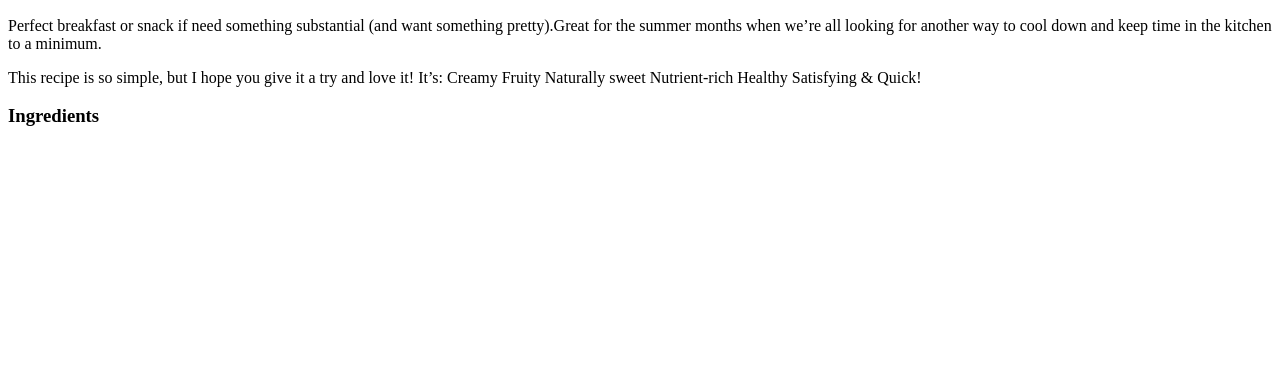
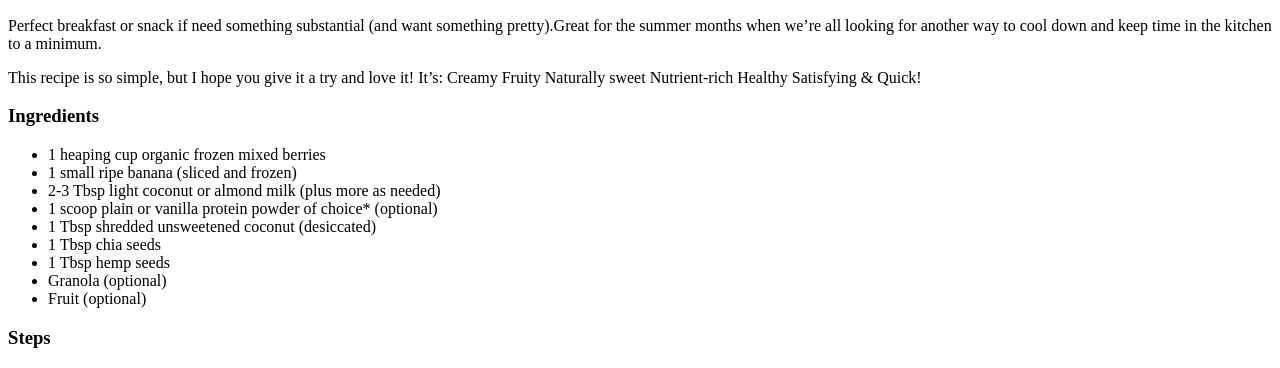
Before and after one commit to RottenK1D/odin-recipes, a plain HTML site: page recipes/smoothie-bowl.html in a window 1280 px wide. Shown: the part 509-877 px from the top of the page. Before the commit the page ends 800 px from the top, so only its background shows below. Drawn offline with Linux system fonts and the light colour scheme.

Commit message:
add steps header

```diff
--- a/recipes/smoothie-bowl.html
+++ b/recipes/smoothie-bowl.html
@@ -25,6 +25,18 @@
         & Quick!</p>
 
     <h3>Ingredients</h3>
+    <ul>
+        <li>1 heaping cup organic frozen mixed berries</li>
+        <li>1 small ripe banana (sliced and frozen)</li>
+        <li>2-3 Tbsp light coconut or almond milk (plus more as needed)</li>
+        <li>1 scoop plain or vanilla protein powder of choice* (optional)</li>
+        <li>1 Tbsp shredded unsweetened coconut (desiccated)</li>
+        <li>1 Tbsp chia seeds</li>
+        <li>1 Tbsp hemp seeds</li>
+        <li>Granola (optional)</li>
+        <li>Fruit (optional)</li>
+    </ul>
 
+    <h3>Steps</h3>
 </body>
 </html>
```
